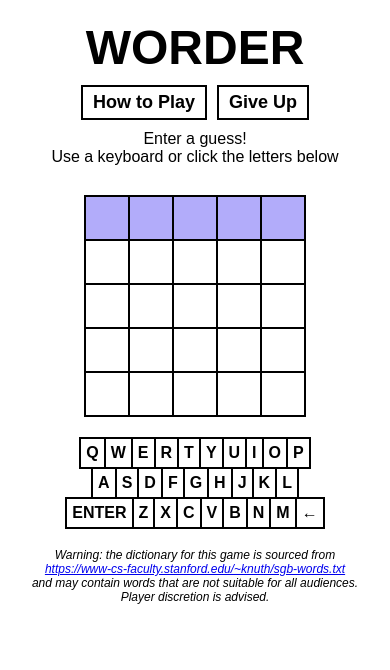
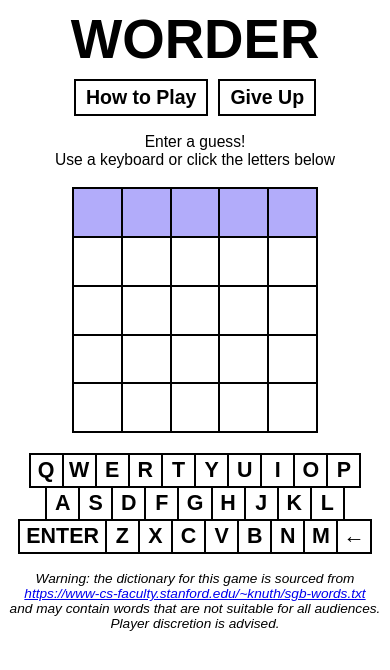
Before and after one commit to liamroddy/Worder, a React (Create React App) app: page / in a window 390 px wide. Shown: the top 670 px of the page. Built offline with nearby package versions, Linux system fonts and the light colour scheme.

Commit message:
Add proper mobile-responsive styling

```diff
--- a/src/App.css
+++ b/src/App.css
@@ -65,10 +65,12 @@ footer {
 }
 
 .key-square {
-  font-size: 16px;
-  padding: 5px;
+  font-size: 18px;
   margin: -1px;
   border: 2px solid black;
+  display: inline-flex;
+  justify-content: center;
+  align-items: center;
 }
 
 button {
@@ -116,3 +118,50 @@ button:hover,
 .modal h2 {
   margin-top: 0px;
 }
+
+@media (max-width: 600px) {
+  body {
+    margin: 2vw;
+  }
+
+  h1 {
+    font-size: 14vw;
+    margin-bottom: 2vw;
+  }
+
+  .game-status {
+    font-size: 4vw;
+    height: 10vw;
+    padding-top: 4vw;
+    display: flex;
+    justify-content: center;
+    align-items: center;
+  }
+
+  footer {
+    margin-top: 4.5vw;
+    font-size: 3.5vw;
+  }
+
+  button {
+    font-size: 5vw;
+  }
+
+  .key-square {
+    width: 9vw;
+    height: 9vw;
+    font-size: 5.5vw;
+    padding: 1.5vw;
+  }
+
+  #enter-key-square {
+    width: auto;
+  }
+
+  .guess-square {
+    font-size: 12vw;
+    line-height: 12vw;
+    height: 12vw;
+    width: 12vw;
+  }
+}
--- a/src/Keyboard.js
+++ b/src/Keyboard.js
@@ -17,8 +17,12 @@ const KeyboardKey = forwardRef(({value, onSquareClick, colours=[UIColours.DEFAUL
     });
 
     return (
-      <animated.button className="key-square" onClick={() => onSquareClick(value)} style={styleProps} tabIndex="0">
-        {value}
+      <animated.button
+        className="key-square"
+        id={value === 'ENTER' ? 'enter-key-square' : ''}
+        onClick={() => onSquareClick(value)}
+        style={styleProps} tabIndex="0">
+          {value}
       </animated.button>
     );
   });
```
